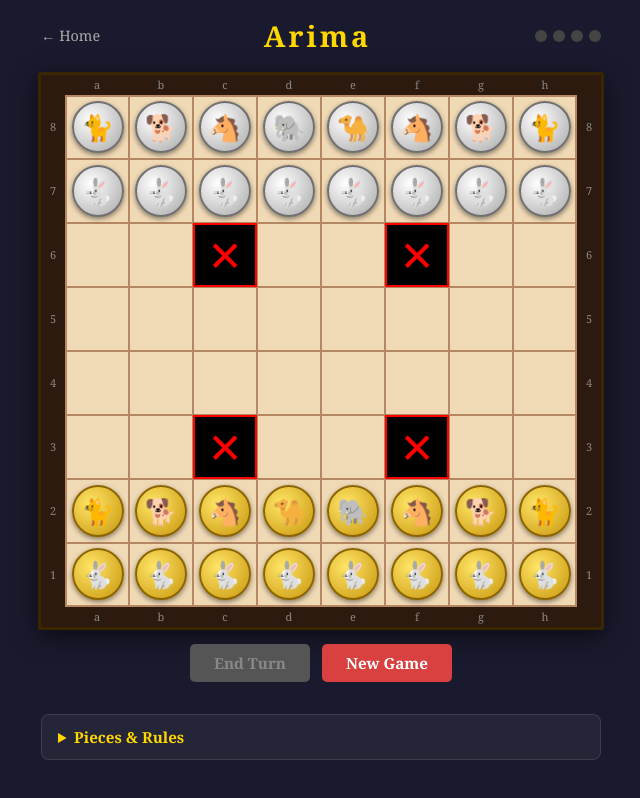
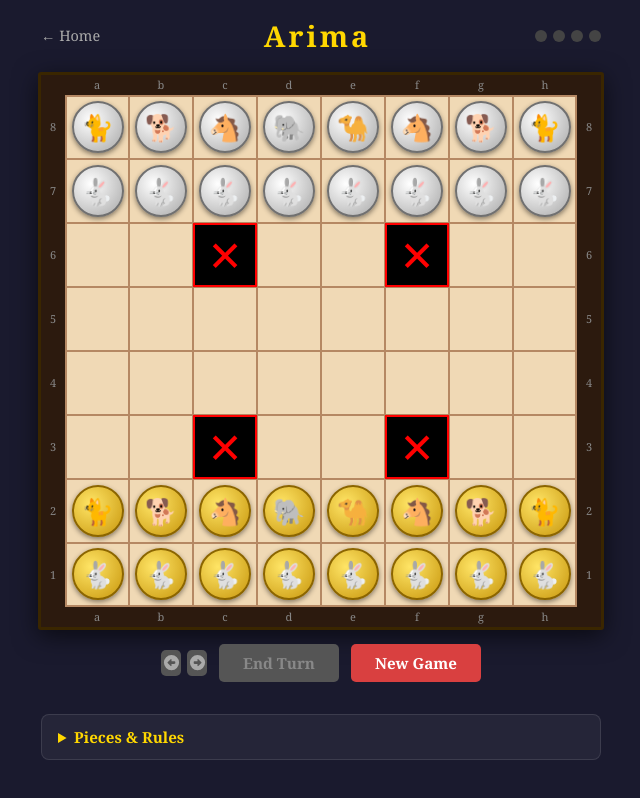
Before and after one commit to trekkateer/arima, a React (Create React App) app: page /play in a window 1280 px wide. Shown: the whole page, without its empty margins (319-959 px from the left). Built offline with nearby package versions, Linux system fonts and the light colour scheme.

Commit message:
Added undo and redo buttons

```diff
--- a/package.json
+++ b/package.json
@@ -3,6 +3,11 @@
   "version": "0.1.0",
   "private": true,
   "dependencies": {
+    "@fortawesome/fontawesome-svg-core": "^7.2.0",
+    "@fortawesome/free-brands-svg-icons": "^7.2.0",
+    "@fortawesome/free-regular-svg-icons": "^7.2.0",
+    "@fortawesome/free-solid-svg-icons": "^7.2.0",
+    "@fortawesome/react-fontawesome": "^3.3.1",
     "@testing-library/dom": "^10.4.1",
     "@testing-library/jest-dom": "^6.9.1",
     "@testing-library/react": "^16.3.2",
--- a/src/pages/Play.css
+++ b/src/pages/Play.css
@@ -185,8 +185,7 @@
 
 /* ── Pieces ── */
 .piece {
-  width: 52px;
-  height: 52px;
+  width: 52px; height: 52px;
   border-radius: 50%;
   display: flex;
   align-items: center;
@@ -199,7 +198,7 @@
   transition: transform 0.1s;
   cursor: pointer;
 }
-.square:hover .piece { transform: scale(1.08); }
+.square:hover .piece:not(.pc-frozen) { transform: scale(1.08); }
 
 .pc-gold {
   background: radial-gradient(circle at 35% 35%, #FFE566, #C8960C);
@@ -212,6 +211,7 @@
 .pc-frozen {
   filter: grayscale(50%) brightness(0.7);
   box-shadow: 0 0 0 2px #555 inset;
+  cursor: not-allowed !important;
 }
 
 /* ── Controls ── */
@@ -219,6 +219,12 @@
   display: flex;
   gap: 12px;
   margin: 14px 0 8px;
+  align-items: center;
+}
+
+.move-controls {
+  display: flex;
+  gap: 6px;
 }
 
 .btn-end, .btn-reset {
@@ -239,6 +245,36 @@
 }
 .btn-end:hover:not(:disabled) { background: #3a80d2; }
 .btn-end:disabled { background: #555; color: #888; cursor: not-allowed; }
+
+.btn-undo {
+  width: 20px; height: 26px;
+  background: #888;
+  color: #fff;
+  border: none;
+  border-radius: 5px;
+  cursor: pointer;
+  font-size: 0.95rem;
+  font-family: Georgia, serif;
+  font-weight: bold;
+  transition: background 0.15s, transform 0.1s;
+}
+.btn-undo:hover:not(:disabled) { background: #777; }
+.btn-undo:disabled { background: #555; color: #aaa; cursor: not-allowed; }
+
+.btn-redo {
+  width: 20px; height: 26px;
+  background: #888;
+  color: #fff;
+  border: none;
+  border-radius: 5px;
+  cursor: pointer;
+  font-size: 0.95rem;
+  font-family: Georgia, serif;
+  font-weight: bold;
+  transition: background 0.15s, transform 0.1s;
+}
+.btn-redo:hover:not(:disabled) { background: #777; }
+.btn-redo:disabled { background: #555; color: #aaa; cursor: not-allowed; }
 
 .btn-reset {
   background: #D94040;
--- a/src/pages/Play.js
+++ b/src/pages/Play.js
@@ -1,5 +1,8 @@
 import { useState } from 'react';
 import { Link } from 'react-router-dom';
+import { FontAwesomeIcon } from '@fortawesome/react-fontawesome';
+import { faCircleLeft } from '@fortawesome/free-solid-svg-icons';
+import { faCircleRight } from '@fortawesome/free-solid-svg-icons';
 import './Play.css';
 
 // Piece strength: higher = stronger
@@ -9,19 +12,21 @@ const PIECE_EMOJI = { E: '🐘', M: '🐪', H: '🐴', D: '🐕', C: '🐈', R:
 
 // Trap squares in screen coords (row 0 = top)
 const TRAP_COORDS = [[2,2],[2,5],[5,2],[5,5]];
-const TRAP_SET = new Set(TRAP_COORDS.map(([r,c]) => `${r},${c}`));
+const TRAP_SET = new Set(TRAP_COORDS.map(([row,col]) => `${row},${col}`));
 
+// Directions
 const DIRS = [[-1,0],[1,0],[0,-1],[0,1]];
 
+// Creates the initial board state
 function createInitialBoard() {
-  const b = Array.from({ length: 8 }, () => Array(8).fill(null));
+  const board = Array.from({ length: 8 }, () => Array(8).fill(null));
   // Silver at top (screen rows 0–1, Arima rows 8–7)
-  ['C','D','H','E','M','H','D','C'].forEach((t, c) => { b[0][c] = { type: t, color: 'silver' }; });
-  for (let c = 0; c < 8; c++) b[1][c] = { type: 'R', color: 'silver' };
+  ['C1','D1','H1','E1','M1','H2','D2','C2'].forEach((piece, c) => { board[0][c] = { id: piece, type: piece[0], color: 'silver' }; });
+  for (let i = 0; i < 8; i++) board[1][i] = { id: 'R'+i, type: 'R', color: 'silver' };
   // Gold at bottom (screen rows 6–7, Arima rows 2–1)
-  ['C','D','H','M','E','H','D','C'].forEach((t, c) => { b[6][c] = { type: t, color: 'gold' }; });
-  for (let c = 0; c < 8; c++) b[7][c] = { type: 'R', color: 'gold' };
-  return b;
+  ['C1','D1','H1','E1','M1','H2','D2','C2'].forEach((piece, c) => { board[6][c] = { id: piece, type: piece[0], color: 'gold' }; });
+  for (let i = 0; i < 8; i++) board[7][i] = { id: 'R'+i, type: 'R', color: 'gold' };
+  return board;
 }
 
 function computeFrozen(board) {
@@ -99,43 +104,60 @@ export default function Play() {
   const [selected, setSelected] = useState(null);  // { row, col }
   const [validMoves, setValidMoves] = useState(new Set());
   const [player, setPlayer] = useState('gold');
-  const [stepsLeft, setStepsLeft] = useState(4);
+  const [currMove, setCurrMove] = useState(0);
   const [winner, setWinner] = useState(null);
 
   const frozen = computeFrozen(board);
-  const stepsUsed = 4 - stepsLeft;
+
+  // Stores the movements of a player's turn
+  const [moveHistory, setMoveHistory] = useState([board.map(r => r.map(piece => piece ? { ...piece } : null))]);
+
+  function cloneBoard(sourceBoard) {
+    return sourceBoard.map(r => r.map(piece => piece ? { ...piece } : null));
+  }
 
   function handleClick(row, col) {
     if (winner) return;
-    const key = `${row},${col}`;
+    const cell = `${row},${col}`;
 
     // Execute a move
-    if (selected && validMoves.has(key)) {
+    if (selected && validMoves.has(cell)) {
+      // Move the piece
       const next = board.map(r => [...r]);
       next[row][col] = next[selected.row][selected.col];
       next[selected.row][selected.col] = null;
       const afterTraps = applyTraps(next);
-      const w = checkWinner(afterTraps);
-      const newSteps = stepsLeft - 1;
+      const afterFrozen = computeFrozen(afterTraps);
+      const newWinner = checkWinner(afterTraps);
+      const nextHistory = [...moveHistory.slice(0, currMove + 1), cloneBoard(afterTraps)];
 
+      // Update board state
       setBoard(afterTraps);
-      setSelected(null);
-      setValidMoves(new Set());
+      setMoveHistory(nextHistory);
 
-      if (w) { setWinner(w); return; }
+      // Check for a winner
+      if (newWinner) { setWinner(newWinner); return; }
 
-      if (newSteps === 0) {
-        setPlayer(p => p === 'gold' ? 'silver' : 'gold');
-        setStepsLeft(4);
+      if (afterTraps[row][col]) {
+        setSelected({ row, col });
+        setValidMoves(getValidMoves(afterTraps, row, col, player, afterFrozen));
       } else {
-        setStepsLeft(newSteps);
+        setSelected(null);
+        setValidMoves(new Set());
+      }
+
+      // Increase move counter
+      setCurrMove(currMove + 1);
+      if (currMove === 3) {
+        setSelected(null);
+        setValidMoves(new Set());
       }
       return;
     }
 
     // Select own piece
     const piece = board[row][col];
-    if (piece?.color === player && !frozen.has(key)) {
+    if (piece?.color === player && !frozen.has(cell)) {
       if (selected?.row === row && selected?.col === col) {
         setSelected(null);
         setValidMoves(new Set());
@@ -151,20 +173,62 @@ export default function Play() {
   }
 
   function endTurn() {
-    if (stepsUsed === 0) return;
-    setPlayer(p => p === 'gold' ? 'silver' : 'gold');
-    setStepsLeft(4);
+    // Break function if no moves have been made
+    if (currMove === 0) return;
+
+    // Switch player
+    switchPlayer();
+
+    // Reset selection and valid moves
     setSelected(null);
     setValidMoves(new Set());
   }
 
   function resetGame() {
-    setBoard(createInitialBoard());
+    const initialBoard = createInitialBoard();
+    setBoard(initialBoard);
     setSelected(null);
     setValidMoves(new Set());
     setPlayer('gold');
-    setStepsLeft(4);
+    setCurrMove(0);
     setWinner(null);
+    setMoveHistory([cloneBoard(initialBoard)]);
+  }
+
+  function undoMove() {
+    // Break function if there are no moves to undo
+    if (currMove === 0) return;
+
+    // Get the previous board state from history
+    const prevBoard = moveHistory[currMove - 1];
+    if (!prevBoard) return;
+
+    // Sets the new board state
+    setBoard(prevBoard);
+    setCurrMove(currMove - 1);
+    setValidMoves(new Set());
+    setSelected(null);
+  }
+
+  function redoMove() {
+    // Break the function if there are no moves to redo
+    if (currMove >= moveHistory.length - 1) return;
+
+    // Get the next board state from history
+    const nextBoard = moveHistory[currMove + 1];
+    if (!nextBoard) return;
+
+    // Sets the new board state
+    setBoard(nextBoard);
+    setCurrMove(currMove + 1);
+    setValidMoves(new Set());
+    setSelected(null);
+  }
+
+  function switchPlayer(currBoard = board) {
+    setPlayer(p => p === 'gold' ? 'silver' : 'gold');
+    setCurrMove(0);
+    setMoveHistory([cloneBoard(currBoard)]);
   }
 
   return (
@@ -174,7 +238,7 @@ export default function Play() {
         <h1 className="play-title">Arima</h1>
         <div className="step-track">
           {[1,2,3,4].map(i => (
-            <div key={i} className={`step-pip ${i <= stepsUsed ? 'pip-used' : ''}`} />
+            <div key={i} className={`step-pip ${i <= currMove ? 'pip-used' : ''}`} />
           ))}
         </div>
       </div>
@@ -224,7 +288,9 @@ export default function Play() {
                 >
                   {piece ? (
                     <div className={`piece pc-${piece.color}${isFrozen ? ' pc-frozen' : ''}`}
-                         title={`${piece.color} ${PIECE_NAMES[piece.type]}${isFrozen ? ' (frozen)' : ''}`}>
+                      title={`${piece.color} ${PIECE_NAMES[piece.type]}${isFrozen ? ' (frozen)' : ''}`}
+                      style={{ cursor: piece.color === player && !isFrozen ? 'pointer' : 'default' }}
+                    >
                       {PIECE_EMOJI[piece.type]}
                     </div>
                   ) : isTarget ? (
@@ -256,7 +322,15 @@ export default function Play() {
       </div>*/}
 
       <div className="controls">
-        <button className="btn-end" onClick={endTurn} disabled={stepsUsed === 0 || !!winner}>
+        <div className="move-controls">
+          <button className="btn-undo" onClick={undoMove} disabled={currMove === 0 || moveHistory.length === 0 || !!winner}>
+            <FontAwesomeIcon icon={faCircleLeft} />
+          </button>
+          <button className="btn-redo" onClick={redoMove} disabled={currMove >= moveHistory.length - 1 || !!winner}>
+            <FontAwesomeIcon icon={faCircleRight} />
+          </button>
+        </div>
+        <button className="btn-end" onClick={endTurn} disabled={currMove === 0 || !!winner}>
           End Turn
         </button>
         <button className="btn-reset" onClick={resetGame}>
```
Also changed, not shown: 1 other file (tests, documents, lock files or other folders).
